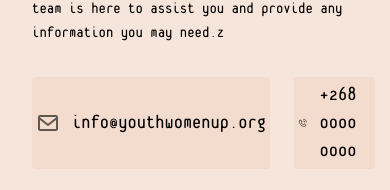
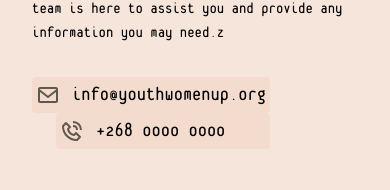
Before and after one commit to mayo23-06-02/youth-women-up, a Next.js app: page /contact-us in a window 390 px wide. Shown: the part 654-844 px from the top of the page. Built offline with nearby package versions, Linux system fonts and the light colour scheme.

Commit message:
Update AboutComponent.js

```diff
--- a/components/UI/About_Us/AboutComponent.js
+++ b/components/UI/About_Us/AboutComponent.js
@@ -26,7 +26,7 @@ export default function AboutComponent() {
                 </div>
                 <div className=' space-y-8 p-4 py-2 col-span-3 flex-col flex items-start justify-start rounded-lg'>
                     <p>Thank you for your interest in Youth and Women UP! We would love to hear from you. Whether you have a question, suggestion, or would like to collaborate with us, please feel free to reach out using the contact information provided below. Our dedicated team is here to assist you and provide any information you may need.z</p>
-                    <div className='flex space-x-6'>
+                    <div className='flex space-x-6 flex-col lg:flex-row'>
                         <div className='flex bg-gray3 p-1 rounded items-center space-x-3'>
                             <BiEnvelope className='text-2xl opacity-60' />
                             <p className='text-xl'>info@youthwomenup.org</p>
```
